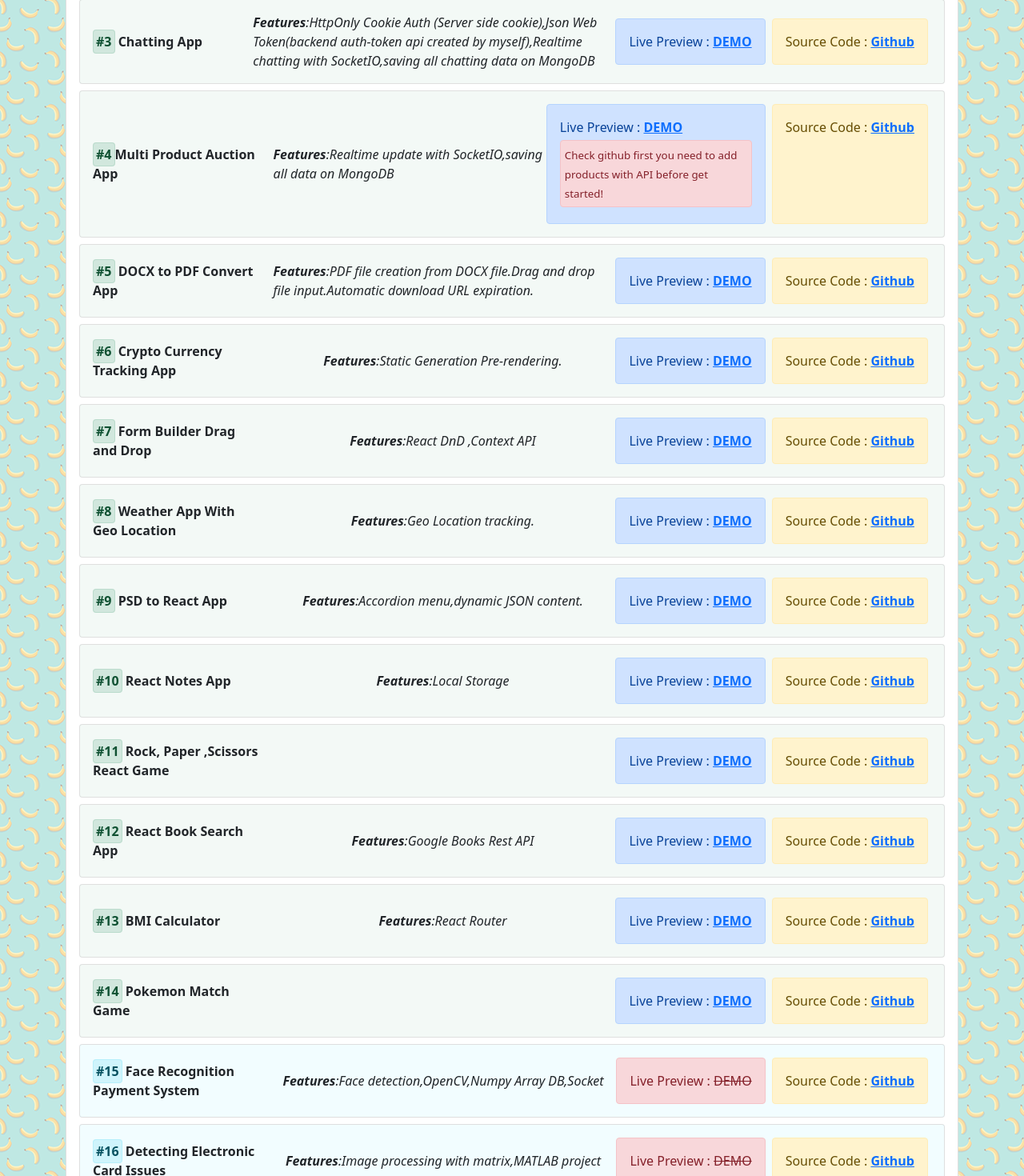
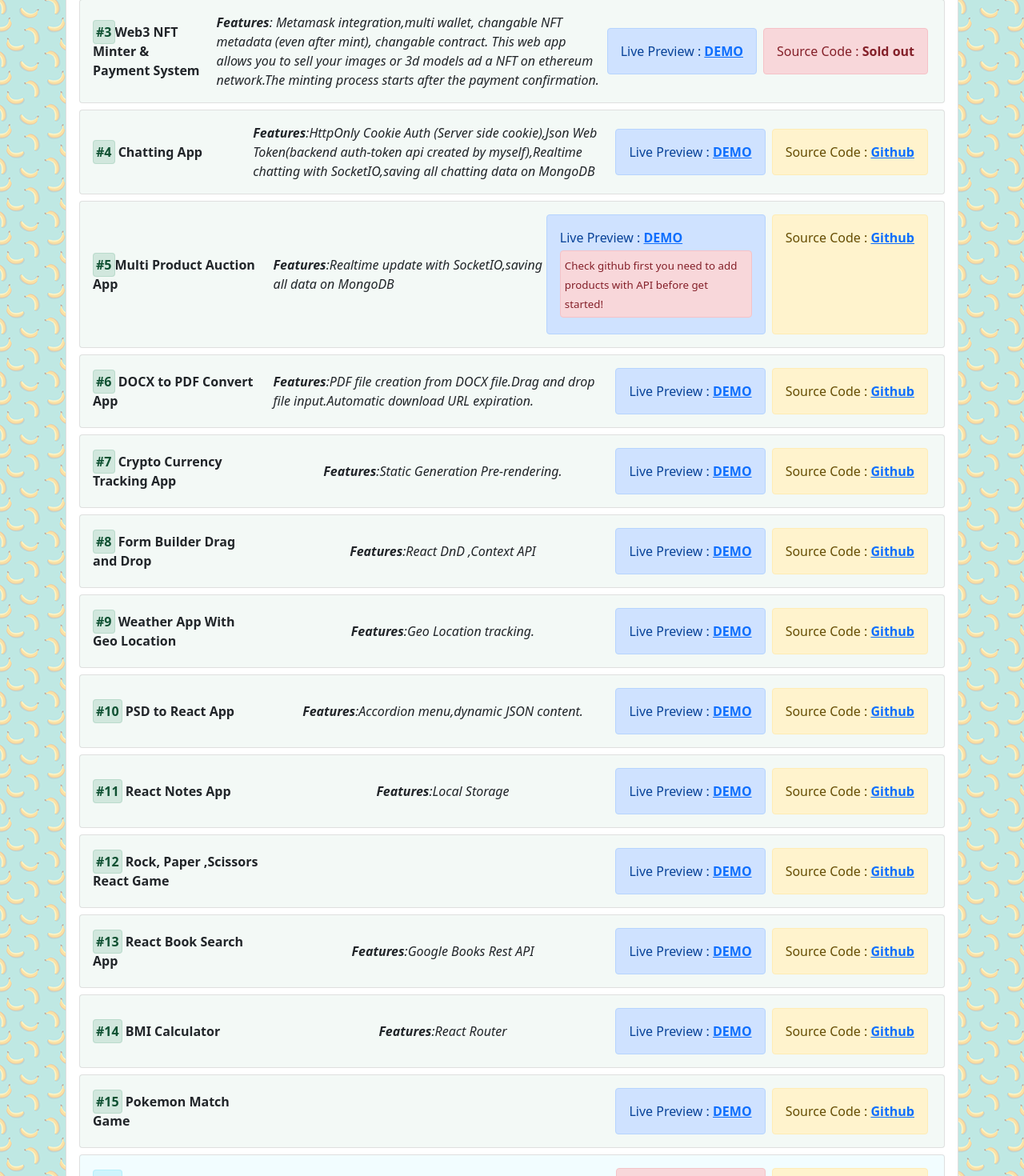
Before and after one commit to emintatli/tatli-dev-portfolio-web-site, a React (Create React App) app: page /projects in a window 1280 px wide. Shown: the part 440-1910 px from the top of the page at 80% size. Built offline with nearby package versions, Linux system fonts and the light colour scheme; a web font is replaced by a local one.

Commit message:
net projects

```diff
--- a/src/components/Projects.js
+++ b/src/components/Projects.js
@@ -35,7 +35,20 @@ coded by myself.</i></span>
 
     <div className="card my-2">
         <div className="card-body d-flex align-items-center justify-content-between back-front mobile-projects">
-            <span className="text-dark w-50 me-3"><b><span className="alert alert-success sort-alert">#3</span> Chatting App</b></span>
+            <span className="text-dark w-50 me-3"><b><span className="alert alert-success sort-alert">#3</span>Web3 NFT Minter & Payment System</b></span>
+            <span className="text-dark"><i><b>Features</b>: Metamask integration,multi wallet, changable NFT metadata (even after mint), changable contract.
+            This web app allows you to sell your images or 3d models ad a NFT  on ethereum network.The minting process starts after the payment confirmation.
+            </i></span>
+        <div className="d-flex mobile-projects">
+            <div className="alert alert-primary mx-1"><span className="no-wrap"> Live Preview : <a href="https://nft-minter-cyan.vercel.app/"><b>DEMO</b></a></span>
+            </div><div className="alert alert-danger mx-1 no-wrap"><span> Source Code : <b>Sold out</b></span></div>
+            </div>
+        </div>
+    </div>
+
+    <div className="card my-2">
+        <div className="card-body d-flex align-items-center justify-content-between back-front mobile-projects">
+            <span className="text-dark w-50 me-3"><b><span className="alert alert-success sort-alert">#4</span> Chatting App</b></span>
             <span className="text-dark"><i><b>Features</b>:HttpOnly Cookie Auth (Server side cookie),Json Web Token(backend auth-token api created by myself),Realtime
 chatting with SocketIO,saving all chatting data on MongoDB</i></span>
             <div className="d-flex mobile-projects">
@@ -47,7 +60,7 @@ chatting with SocketIO,saving all chatting data on MongoDB</i></span>
 
     <div className="card my-2">
         <div className="card-body d-flex align-items-center justify-content-between back-front mobile-projects">
-            <span className="text-dark w-50 me-3"><b><span className="alert alert-success sort-alert">#4</span>Multi Product Auction App</b></span>
+            <span className="text-dark w-50 me-3"><b><span className="alert alert-success sort-alert">#5</span>Multi Product Auction App</b></span>
             <span className="text-dark"><i><b>Features</b>:Realtime update with SocketIO,saving all data on MongoDB</i></span>
             <div className="d-flex mobile-projects">
             <div className="alert alert-primary mx-1"><span className="no-wrap"> Live Preview : <a href="https://auction-case-study-private.vercel.app/"><b>DEMO</b></a></span>
@@ -59,7 +72,7 @@ chatting with SocketIO,saving all chatting data on MongoDB</i></span>
 
     <div className="card my-2">
         <div className="card-body d-flex align-items-center justify-content-between back-front mobile-projects">
-            <span className="text-dark w-50 me-3"><b><span className="alert alert-success sort-alert">#5</span> DOCX to PDF Convert App </b></span>
+            <span className="text-dark w-50 me-3"><b><span className="alert alert-success sort-alert">#6</span> DOCX to PDF Convert App </b></span>
             <span className="text-dark"><i><b>Features</b>:PDF file creation from DOCX file.Drag and drop file input.Automatic download URL expiration.</i></span>
             <div className="d-flex mobile-projects">
             <div className="alert alert-primary mx-1"><span className="no-wrap"> Live Preview : <a href="https://docx-to-pdf-web-app.vercel.app/"><b>DEMO</b></a></span>
@@ -70,7 +83,7 @@ chatting with SocketIO,saving all chatting data on MongoDB</i></span>
 
     <div className="card my-2">
         <div className="card-body d-flex align-items-center justify-content-between back-front mobile-projects">
-            <span className="text-dark w-50 me-3"><b><span className="alert alert-success sort-alert">#6</span> Crypto Currency Tracking App </b></span>
+            <span className="text-dark w-50 me-3"><b><span className="alert alert-success sort-alert">#7</span> Crypto Currency Tracking App </b></span>
             <span className="text-dark"><i><b>Features</b>:Static Generation Pre-rendering.</i></span>
             <div className="d-flex mobile-projects">
             <div className="alert alert-primary mx-1"><span className="no-wrap"> Live Preview : <a href="https://kripto-takip-app.vercel.app/"><b>DEMO</b></a></span>
@@ -81,7 +94,7 @@ chatting with SocketIO,saving all chatting data on MongoDB</i></span>
 
     <div className="card my-2">
         <div className="card-body d-flex align-items-center justify-content-between back-front mobile-projects">
-            <span className="text-dark w-50 me-3"><b><span className="alert alert-success sort-alert">#7</span> Form Builder Drag and Drop </b></span>
+            <span className="text-dark w-50 me-3"><b><span className="alert alert-success sort-alert">#8</span> Form Builder Drag and Drop </b></span>
             <span className="text-dark"><i><b>Features</b>:React DnD ,Context API</i></span>
             <div className="d-flex mobile-projects">
             <div className="alert alert-primary mx-1"><span className="no-wrap"> Live Preview : <a href="https://form-builder-drag-n-drop.vercel.app/"><b>DEMO</b></a></span>
@@ -92,7 +105,7 @@ chatting with SocketIO,saving all chatting data on MongoDB</i></span>
 
     <div className="card my-2">
         <div className="card-body d-flex align-items-center justify-content-between back-front mobile-projects">
-            <span className="text-dark w-50 me-3"><b><span className="alert alert-success sort-alert">#8</span> Weather App With Geo Location  </b></span>
+            <span className="text-dark w-50 me-3"><b><span className="alert alert-success sort-alert">#9</span> Weather App With Geo Location  </b></span>
             <span className="text-dark"><i><b>Features</b>:Geo Location tracking.</i></span>
             <div className="d-flex mobile-projects">
             <div className="alert alert-primary mx-1"><span className="no-wrap"> Live Preview : <a href="https://weather-app-with-geo-location.vercel.app/"><b>DEMO</b></a></span>
@@ -103,7 +116,7 @@ chatting with SocketIO,saving all chatting data on MongoDB</i></span>
 
     <div className="card my-2">
         <div className="card-body d-flex align-items-center justify-content-between back-front mobile-projects">
-            <span className="text-dark w-50 me-3"><b><span className="alert alert-success sort-alert">#9</span> PSD to React App </b></span>
+            <span className="text-dark w-50 me-3"><b><span className="alert alert-success sort-alert">#10</span> PSD to React App </b></span>
             <span className="text-dark"><i><b>Features</b>:Accordion menu,dynamic JSON content.</i></span>
             <div className="d-flex mobile-projects">
             <div className="alert alert-primary mx-1"><span className="no-wrap"> Live Preview : <a href="https://sociality-io-project.herokuapp.com/"><b>DEMO</b></a>
@@ -116,7 +129,7 @@ chatting with SocketIO,saving all chatting data on MongoDB</i></span>
 
     <div className="card my-2">
         <div className="card-body d-flex align-items-center justify-content-between back-front mobile-projects">
-            <span className="text-dark w-50 me-3"><b><span className="alert alert-success sort-alert">#10</span> React Notes App </b></span>
+            <span className="text-dark w-50 me-3"><b><span className="alert alert-success sort-alert">#11</span> React Notes App </b></span>
             <span className="text-dark"><i><b>Features</b>:Local Storage</i></span>
             <div className="d-flex mobile-projects">
             <div className="alert alert-primary mx-1"><span className="no-wrap"> Live Preview : <a href="https://react-notes-app-pied.vercel.app/"><b>DEMO</b></a>
@@ -129,7 +142,7 @@ chatting with SocketIO,saving all chatting data on MongoDB</i></span>
 
     <div className="card my-2">
         <div className="card-body d-flex align-items-center justify-content-between back-front mobile-projects">
-            <span className="text-dark w-50 me-3"><b><span className="alert alert-success sort-alert">#11</span> Rock, Paper ,Scissors React Game </b></span>
+            <span className="text-dark w-50 me-3"><b><span className="alert alert-success sort-alert">#12</span> Rock, Paper ,Scissors React Game </b></span>
             <span className="text-dark"></span>
             <div className="d-flex mobile-projects">
             <div className="alert alert-primary mx-1"><span className="no-wrap"> Live Preview : <a href="https://rock-paper-scissors-app-ten.vercel.app/"><b>DEMO</b></a>
@@ -142,7 +155,7 @@ chatting with SocketIO,saving all chatting data on MongoDB</i></span>
 
     <div className="card my-2">
         <div className="card-body d-flex align-items-center justify-content-between back-front mobile-projects">
-            <span className="text-dark w-50 me-3"><b><span className="alert alert-success sort-alert">#12</span> React Book Search App </b></span>
+            <span className="text-dark w-50 me-3"><b><span className="alert alert-success sort-alert">#13</span> React Book Search App </b></span>
             <span className="text-dark"><i><b>Features</b>:Google Books Rest API</i></span>
             <div className="d-flex mobile-projects">
             <div className="alert alert-primary mx-1"><span className="no-wrap"> Live Preview : <a href="https://book-search-app.vercel.app/"><b>DEMO</b></a>
@@ -155,7 +168,7 @@ chatting with SocketIO,saving all chatting data on MongoDB</i></span>
 
     <div className="card my-2">
         <div className="card-body d-flex align-items-center justify-content-between back-front mobile-projects">
-            <span className="text-dark w-50 me-3"><b><span className="alert alert-success sort-alert">#13</span> BMI Calculator </b></span>
+            <span className="text-dark w-50 me-3"><b><span className="alert alert-success sort-alert">#14</span> BMI Calculator </b></span>
             <span className="text-dark"><i><b>Features</b>:React Router</i></span>
             <div className="d-flex mobile-projects">
             <div className="alert alert-primary mx-1"><span className="no-wrap"> Live Preview : <a href="https://bmi-index-calc.vercel.app/"><b>DEMO</b></a>
@@ -168,7 +181,7 @@ chatting with SocketIO,saving all chatting data on MongoDB</i></span>
 
     <div className="card my-2">
         <div className="card-body d-flex align-items-center justify-content-between back-front mobile-projects">
-            <span className="text-dark w-50 me-3"><b><span className="alert alert-success sort-alert">#14</span> Pokemon Match Game </b></span>
+            <span className="text-dark w-50 me-3"><b><span className="alert alert-success sort-alert">#15</span> Pokemon Match Game </b></span>
             <span className="text-dark"><i></i></span>
             <div className="d-flex mobile-projects">
             <div className="alert alert-primary mx-1"><span className="no-wrap"> Live Preview : <a href="https://flip-card-game-gamma.vercel.app/"><b>DEMO</b></a>
@@ -181,7 +194,7 @@ chatting with SocketIO,saving all chatting data on MongoDB</i></span>
 
     <div className="card my-2">
         <div className="card-body d-flex align-items-center justify-content-between back-other mobile-projects">
-            <span className="text-dark w-50 me-3"><b><span className="alert alert-info sort-alert">#15</span> Face Recognition Payment System</b></span>
+            <span className="text-dark w-50 me-3"><b><span className="alert alert-info sort-alert">#16</span> Face Recognition Payment System</b></span>
             <span className="text-dark"><i><b>Features</b>:Face detection,OpenCV,Numpy Array DB,Socket</i></span>
             <div className="d-flex mobile-projects">
             <div className="alert alert-danger mx-1"><span className="no-wrap"> Live Preview : <s>DEMO</s>
@@ -194,7 +207,7 @@ chatting with SocketIO,saving all chatting data on MongoDB</i></span>
 
     <div className="card my-2">
         <div className="card-body d-flex align-items-center justify-content-between back-other mobile-projects">
-            <span className="text-dark w-50 me-3"><b><span className="alert alert-info sort-alert">#16</span> Detecting Electronic Card Issues</b></span>
+            <span className="text-dark w-50 me-3"><b><span className="alert alert-info sort-alert">#17</span> Detecting Electronic Card Issues</b></span>
             <span className="text-dark"><i><b>Features</b>:Image processing with matrix,MATLAB project</i></span>
             <div className="d-flex mobile-projects">
             <div className="alert alert-danger mx-1"><span className="no-wrap"> Live Preview : <s>DEMO</s>
```
Also changed, not shown: src/components/Main.js (+10 -7 lines).
